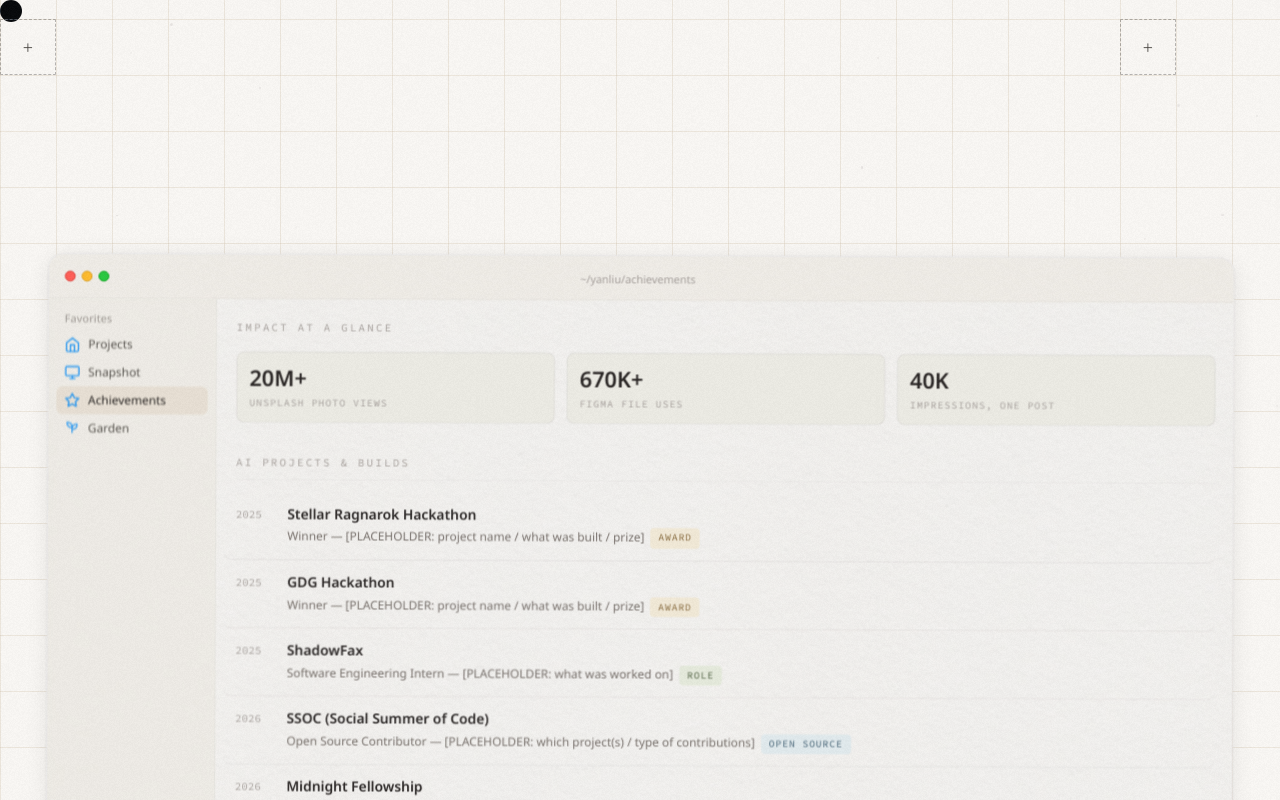
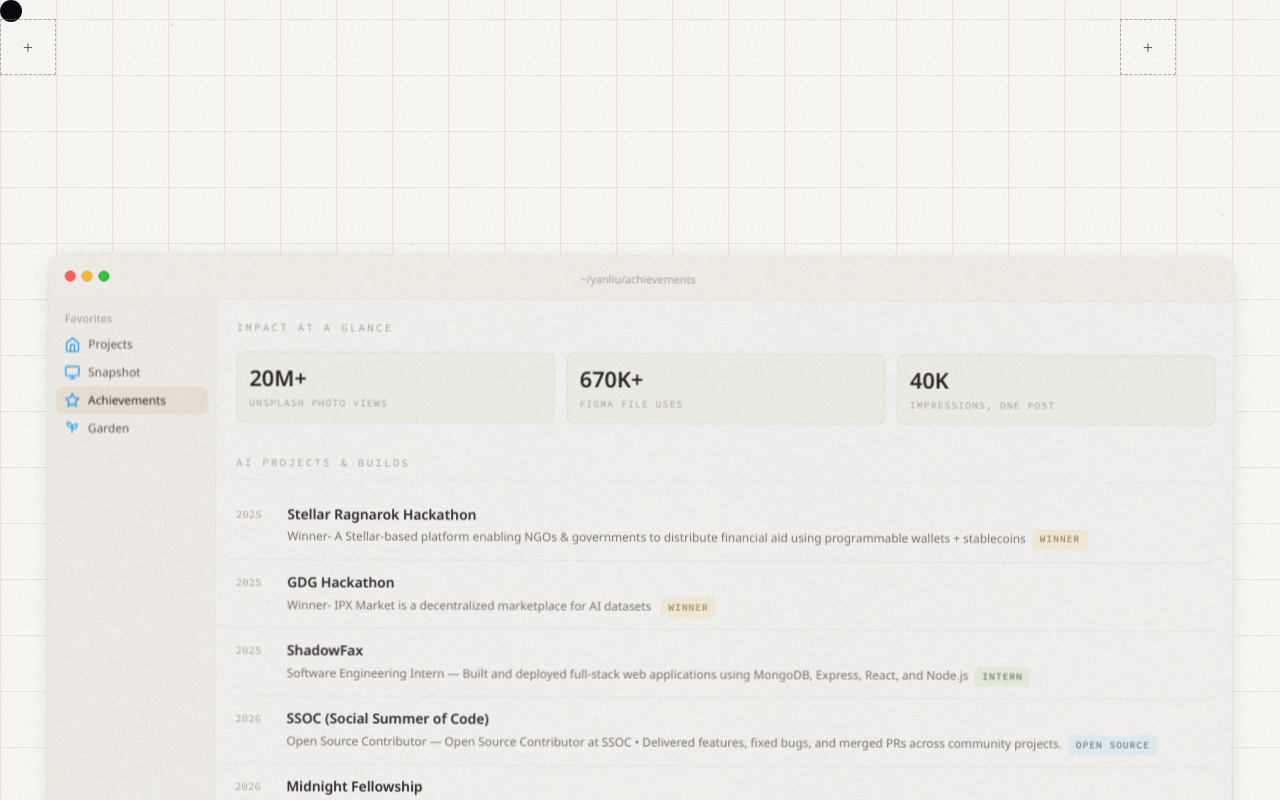
Before and after one commit to hsay123/designsportfolio, a Next.js app: page / in a window 1280 px wide. Both pictures are taken after a click on the button "Achievements". Shown: the part 1493-2293 px from the top of the page. Built offline with nearby package versions, Linux system fonts and the light colour scheme.

Commit message:
feat: update recent experience entries with project descriptions and role labels

```diff
--- a/app/components/recents.tsx
+++ b/app/components/recents.tsx
@@ -42,31 +42,31 @@ const aiProjects = [
   {
     year: "2025",
     title: "Stellar Ragnarok Hackathon",
-    detail: "Winner — [PLACEHOLDER: project name / what was built / prize]",
-    tags: [{ label: "AWARD", color: "#9a8058", bg: "#f2ead8" }],
+    detail: "Winner- A Stellar-based platform enabling NGOs & governments to distribute financial aid using programmable wallets + stablecoins",
+    tags: [{ label: "Winner", color: "#9a8058", bg: "#f2ead8" }],
   },
   {
     year: "2025",
     title: "GDG Hackathon",
-    detail: "Winner — [PLACEHOLDER: project name / what was built / prize]",
-    tags: [{ label: "AWARD", color: "#9a8058", bg: "#f2ead8" }],
+    detail: "Winner- IPX Market is a decentralized marketplace for AI datasets ",
+    tags: [{ label: "Winner", color: "#9a8058", bg: "#f2ead8" }],
   },
   {
     year: "2025",
     title: "ShadowFax",
-    detail: "Software Engineering Intern — [PLACEHOLDER: what was worked on]",
-    tags: [{ label: "ROLE", color: "#6b7a5e", bg: "#e6ebdd" }],
+    detail: "Software Engineering Intern — Built and deployed full-stack web applications using MongoDB, Express, React, and Node.js",
+    tags: [{ label: "Intern", color: "#6b7a5e", bg: "#e6ebdd" }],
   },
   {
     year: "2026",
     title: "SSOC (Social Summer of Code)",
-    detail: "Open Source Contributor — [PLACEHOLDER: which project(s) / type of contributions]",
+    detail: "Open Source Contributor — Open Source Contributor at SSOC • Delivered features, fixed bugs, and merged PRs across community projects.",
     tags: [{ label: "OPEN SOURCE", color: "#5f7a8a", bg: "#e2ebee" }],
   },
   {
     year: "2026",
     title: "Midnight Fellowship",
-    detail: "Fellow — [PLACEHOLDER: what the fellowship focuses on / what is being built]",
+    detail: "Fellow — Built privacy first Web3 applications as a Midnight Fellow.",
     tags: [{ label: "ROLE", color: "#6b7a5e", bg: "#e6ebdd" }],
   },
 ];
```
